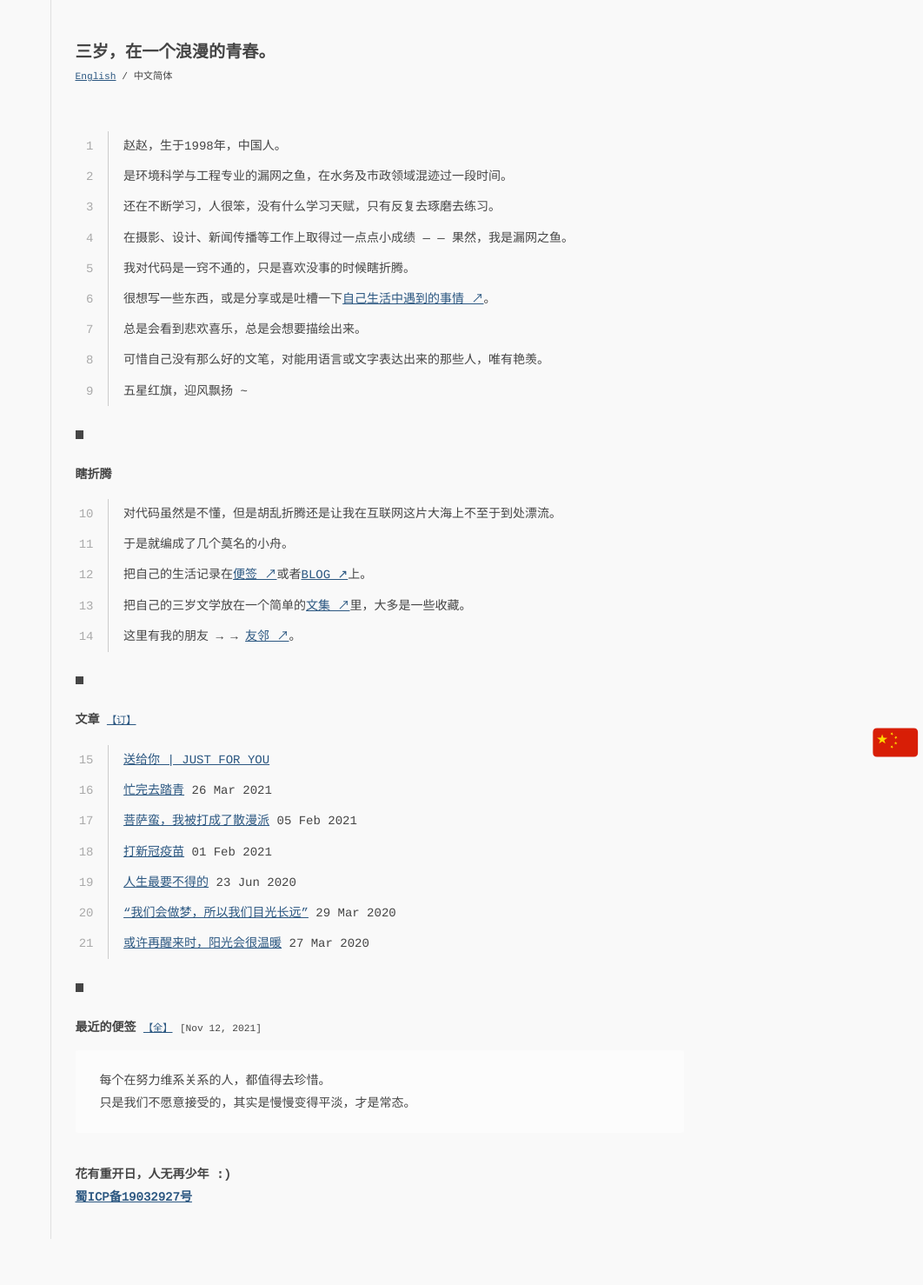
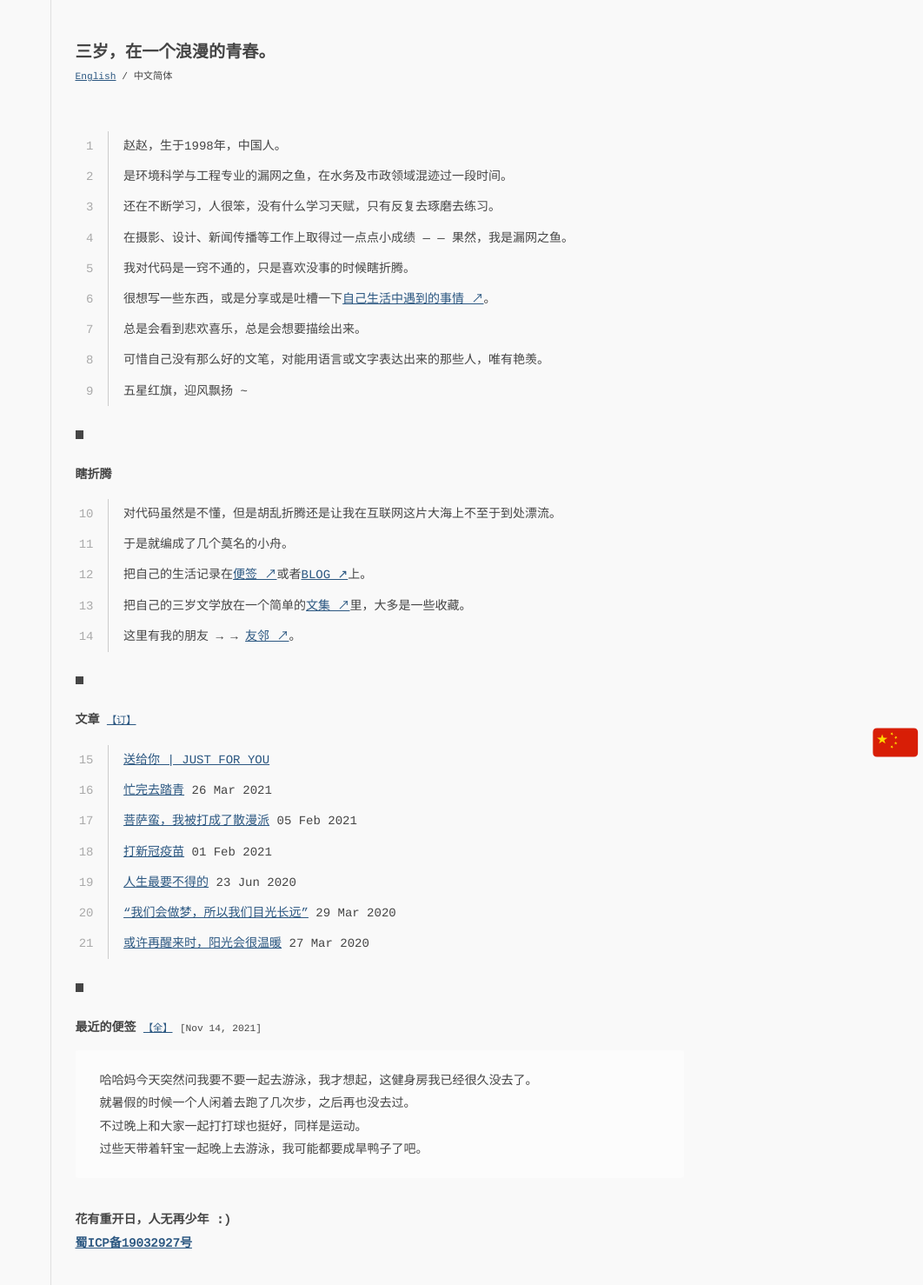
Before and after one commit to Sansuiz/sansuiz.github.io, a Jekyll site: the page built from index.html, in a window 1280 px wide. Shown: the whole page at 87% size, without its empty margins (218-1280 px from the left). Built offline with Jekyll 4.4.1, drawn with Linux system fonts in a browser that asks for light colours; comment, search, counter and statistics services are not loaded; before the commit the page ends 1425 px from its top, so only the background shows below that.

Commit message:
Update notes.yml

```diff
--- a/_data/notes.yml
+++ b/_data/notes.yml
@@ -1,3 +1,10 @@
+- date: 2021/11/14 22:00
+  content: |
+    哈哈妈今天突然问我要不要一起去游泳，我才想起，这健身房我已经很久没去了。
+    就暑假的时候一个人闲着去跑了几次步，之后再也没去过。
+    不过晚上和大家一起打打球也挺好，同样是运动。
+    过些天带着轩宝一起晚上去游泳，我可能都要成旱鸭子了吧。
+
 - date: 2021/11/12 10:00
   content: |
     每个在努力维系关系的人，都值得去珍惜。
```
